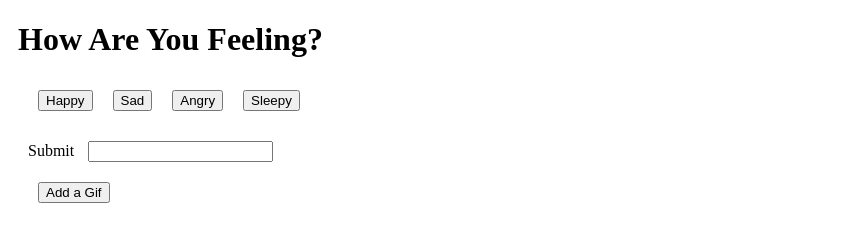
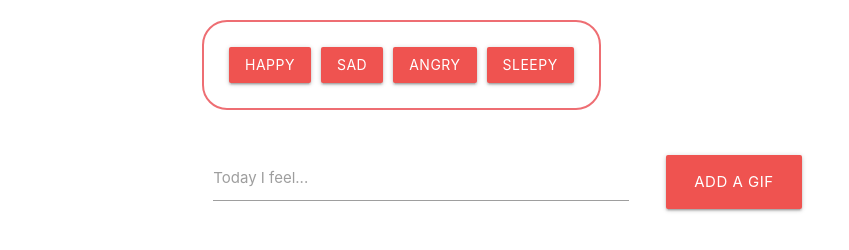
Before and after one commit to ymsebast/Ajax_Gifs, a plain HTML site: page index.html in a window 1280 px wide. Shown: the whole page, without its empty margins (0-849 px from the left). Drawn offline with nearby package versions, Linux system fonts and the light colour scheme.

Commit message:
added materialize

```diff
--- a/index.html
+++ b/index.html
@@ -3,7 +3,7 @@
 
 <head>
     <meta charset="utf-8">
-    <title>Giphy HW</title>
+    <title>Gif Library</title>
     <style type="text/css">
         button,
         div,
@@ -11,22 +11,44 @@
         input {
             margin: 10px;
         }
+
+        #gif-btn {
+            border-radius: 25px;
+            border: 2px solid #ee6e73;
+            padding: 10px;
+
+        }
     </style>
+    <!-- Compiled and minified CSS -->
+    <link rel="stylesheet" href="https://cdnjs.cloudflare.com/ajax/libs/materialize/1.0.0/css/materialize.min.css">
+
+    <!-- Compiled and minified JavaScript -->
+    <script src="https://cdnjs.cloudflare.com/ajax/libs/materialize/1.0.0/js/materialize.min.js"></script>
+
 </head>
 
 <body>
 
     <div class="container">
-        <h1>How Are You Feeling?</h1>
-        <!-- Gifs will get dumped here -->
-        <div id="gif-view"></div>
-
+        <div class="row">
+            <div class="col" id="gif-btn">
+                <!-- Gifs will get dumped here -->
+                <div id="gif-view"></div>
+            </div>
+        </div>
         <form id="gif-form">
-            <label for="gif-input">Submit</label>
-            <input type="text" id="gif-input"><br>
-
-            <!-- Button triggers new gif to be added -->
-            <input id="add-gif" type="submit" value="Add a Gif">
+            <!-- Search input bar -->
+            <div class="row">
+                <div class="input-field col s6">
+                    <input id="gif-input" type="text" class="validate">
+                    <label for="gif-input">Today I feel... </label>
+                </div>
+                <div class="col s3">
+                    <!-- Button triggers new gif to be added -->
+                    <button type='submit' id="add-gif" class='btn-large waves-effect waves-light red lighten-1' style='margin: 5px'>Add
+                        a Gif</button>
+                </div>
+            </div>
             <div id="gif-view"></div>
 
             <div id="gif-output"></div>
@@ -40,9 +62,7 @@
             function renderButtons() {
                 $("#gif-view").html("");
                 for (var i = 0; i < gifs.length; i++) {
-                    // var button = $("<button id='movie' type='submit' value='" + gifs[i] + "'>" + gifs[i] + "</button>");
-                    // $("#gif-view").append(button);
-                    var a = $("<button>");
+                    var a = $("<button type='submit' class='btn waves-effect waves-light red lighten-1' style='margin: 5px'>");
                     // Adding a class
                     a.addClass("gif");
                     // Added a data-attribute
@@ -89,7 +109,7 @@
                         var animalDiv = $("<div>")
                         //var p = $("<p>").text(results[i].rating)
                         var animalImage = $("<img>").attr("src", results[i].images.fixed_height.url);
-                       // animalDiv.append(p)
+                        // animalDiv.append(p)
                         animalDiv.append(animalImage)
                         $("#gif-output").prepend(animalDiv)
 
```
